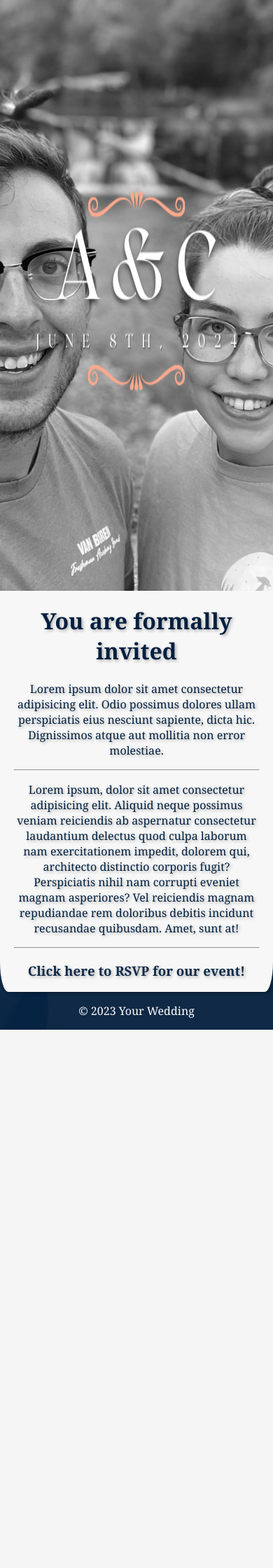
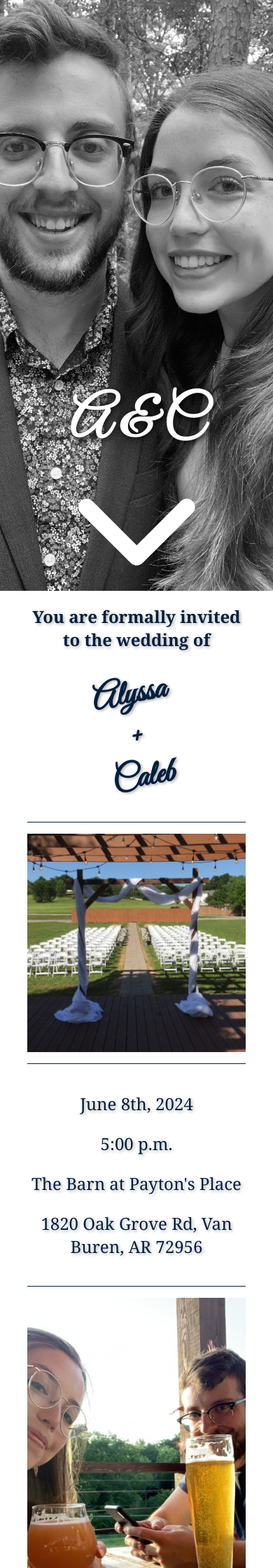
Before and after one commit to Ctaylor27/Wedding_invitation_deploy, a Django app: page / in a window 390 px wide; the page is wider, and only the part inside the window is pictured. Shown: the top 2240 px of that part at 70% size. Before the commit the page ends 1471 px from the top of that part, so only its background shows below. Run offline with Django 5.2, Linux system fonts and the light colour scheme.

Commit message:
Signficantly overhauled the mobile design

```diff
--- a/rsvp/static/rsvp/css/styles.css
+++ b/rsvp/static/rsvp/css/styles.css
@@ -17,10 +17,10 @@ body {
     font-family: 'Arial', sans-serif;
     letter-spacing: 0;
     background-color: #001F3F;
-    background-image: url('../images/Wedding\ Background.png');
+    /* background-image: url('../images/Wedding\ Background.png');
     background-size: cover;
     background-position: center;
-    background-repeat: no-repeat;
+    background-repeat: no-repeat; */
     margin: 0;
     padding: 0;
     color: white;
@@ -31,7 +31,7 @@ body {
     position: relative;
     font-family:Georgia, 'Times New Roman', Times, serif
 }
-body::before {
+/* body::before {
     content: "";
     position: absolute;
     top: 0;
@@ -39,27 +39,33 @@ body::before {
     bottom: 0;
     left: 0;
     background-color: rgba(0, 31, 63, 0.936);
-    z-index: -1;
-}
+    z-index: -1; */
+/* } */
 
 
 
 .frame {
 
 
-    border: 1px solid rgba(253, 169, 141, 0.8);
-    background-color: rgba(253, 169, 141, 0.814);
-    border-radius: 3%;
-    width: 50vw;
+    /* outline: 1px solid rgba(253, 169, 141, 0.8); */
+    background-color: rgba(253, 169, 141, 0.8);
+    width: 100vw;
     min-width: 20rem;
-    justify-self: center;
     display: flex;
-    justify-content: center;
     flex-direction: column;
+    justify-content: space-between;
     align-items: center;
-    padding: 1rem;
     box-shadow: 2px 2px 4px rgba(0, 0, 0, 0.3);
+    position: relative;
+}
 
+.photo_quote {
+    position: absolute;
+    height: 100vh;
+    width: inherit;
+}
+.photot_quote * {
+    overflow: hidden;
 }
 
 form {
@@ -91,6 +97,18 @@ a {
 
 }
 
+#our_names {
+    transform: rotate(-10deg);
+    font-family: 'Great Vibes', cursive;
+}
+hr {
+    color: #001F3F;
+}
+#rsvp_link {
+    color:rgba(0, 31, 63, 0.936);
+
+}
+
 .photo_quote {
     position: relative;
     top: 0;
@@ -107,7 +125,7 @@ a {
     right: 0;
     bottom: 0;
     left: 0;
-    background-image: url('../images/lake.jpg');
+    background-image: url('../images/flowershirt.jpg');
     background-size: cover;
     background-position: center;
     background-repeat: no-repeat;
@@ -120,12 +138,7 @@ a {
     filter: grayscale(0%);
     z-index: 1;
 }
-.landing_photo {
-    width: 50%;
 
-    border : 2px solid rgba(0, 31, 63, 0.9);
-    border-radius: 10%;
-}
 
 h2 {
     margin-bottom: 1rem;
@@ -133,18 +146,21 @@ h2 {
 }
 
 .text-body {
-    width: 90%;
+    width: 80%;
+    margin: 1rem 0;
 
 }
 
 .text-body p {
     text-shadow: 2px 2px 4px rgba(0, 0, 0, .3);
+    font-size: 1.5rem;
 
 }
 
 #rsvp_link {
     transition: all .25s;
     text-shadow: 2px 2px 4px rgba(0, 0, 0, .3);
+    font-size: 2rem;
 
 }
 #rsvp_link:hover {
@@ -153,7 +169,7 @@ h2 {
 h1 {
     text-align: center;
     text-shadow: 2px 2px 4px rgba(0, 0, 0, .3);
-
+    font-size: 3rem;
 }
 
 form {
@@ -235,29 +251,75 @@ input[type="text"] {
     background-color: #add8e6;
 }
 
-@media only screen and (max-width: 767px) {
+@media only screen and (max-width: 900px) {
+    body {
+        width: 100vw;
+        -ms-overflow-style: none; /* for Internet Explorer, Edge */
+        scrollbar-width: none; /* for Firefox */
+        overflow-y: scroll;
+    }
     .frame {
         margin: 0;
         width: 100vw;
         padding: 0;
         position: relative;
         border: none;
-        /* background-color: #001F3F; */
         background-color: #f7f7f7;
+        background-image: url('../images/invbackground.png');
+        background-size: cover;
+        background-repeat: no-repeat;
+        background-position-x: 50%;
+        background-position-y: 55%;
         color: #001f3f;
+
+    }
+    a {
+        color: #001F3F;
     }
 
+   .landing-section {
+    border-top: 1px solid #001F3F;
+    padding: 1rem 0;
+   }
+   .landing-section img {
+    width: 100%;
+   }
 
     .photo_quote {
         height: 100vh;
+        position: relative;
     }
 
     .photo_quote::before {
-        background-position-x: 40%;
+        background-position-x: 60%;
+    }
+    .photo_quote .landing-logo {
+        position: absolute;
+        bottom: 0;
     }
 
+    .photo_quote * h2 {
+        color: white;
+        font-size: 5rem;
+        font-family: 'Great Vibes', cursive;
+        text-shadow: 2px 2px 10px rgba(0, 0, 0, .9);
+        margin: 0;
+    }
+    .text-body {
+        margin: 0;
+
+    }
+
+    #our_names {
+        transform: rotate(-10deg);
+        font-family: 'Great Vibes', cursive;
+    }
+    hr {
+        color: #001F3F;
+    }
     #rsvp_link {
         color:rgba(0, 31, 63, 0.936);
+
     }
 
   }
--- a/rsvp/templates/base.html
+++ b/rsvp/templates/base.html
@@ -8,6 +8,7 @@
         <link rel="preconnect" href="https://fonts.googleapis.com">
         <link rel="preconnect" href="https://fonts.gstatic.com" crossorigin>
         <link href="https://fonts.googleapis.com/css2?family=Parisienne&display=swap" rel="stylesheet">
+        <link href="https://fonts.googleapis.com/css2?family=Great+Vibes&display=swap" rel="stylesheet">
     </head>
     <body>
 
--- a/rsvp/templates/rsvp/landing.html
+++ b/rsvp/templates/rsvp/landing.html
@@ -7,21 +7,44 @@
 <div class="frame landing">
 
     <div class="photo_quote">
-            <img src="{% static 'rsvp/images/wlogo.png' %}" />
-
-            {% comment %} <img class="landing_photo" src="{% static 'rsvp/images/wedding_photo.png' %}" alt="Wedding Photo">     {% endcomment %}
+            <!-- <img class="wlogo" src="{% static 'rsvp/images/wlogo.png' %}" /> -->
+            <div class="landing-logo">
+                <h2>A & C</h2>
+                <svg xmlns="http://www.w3.org/2000/svg" viewBox="0 0 512 512"><path fill="#ffffff" d="M233.4 406.6c12.5 12.5 32.8 12.5 45.3 0l192-192c12.5-12.5 12.5-32.8 0-45.3s-32.8-12.5-45.3 0L256 338.7 86.6 169.4c-12.5-12.5-32.8-12.5-45.3 0s-12.5 32.8 0 45.3l192 192z"/></svg>
+            </div>
     </div>
     <div class="text-body">
-        <h1>You are formally invited</h1>
-        <p>Lorem ipsum dolor sit amet consectetur adipisicing elit. Odio possimus dolores ullam perspiciatis eius nesciunt sapiente, dicta hic. Dignissimos atque aut mollitia non error molestiae.</p>
+        <h2>You are formally invited to the wedding of </h2>
+        <h1 id="our_names">Alyssa<br>+<br>Caleb</h1>
 
+        <div class="landing-section">
+            <img src="{% static 'rsvp/images/ceremony.jpg' %}" alt="" srcset="">
+        </div>
 
-        <hr>
-        <p>Lorem ipsum, dolor sit amet consectetur adipisicing elit. Aliquid neque possimus veniam reiciendis ab aspernatur consectetur laudantium delectus quod culpa laborum nam exercitationem impedit, dolorem qui, architecto distinctio corporis fugit? Perspiciatis nihil nam corrupti eveniet magnam asperiores? Vel reiciendis magnam repudiandae rem doloribus debitis incidunt recusandae quibusdam. Amet, sunt at!</p>
-        <hr>
-        <a href="{% url 'rsvp:rsvp_form' %}">
-            <h3 id="rsvp_link">Click here to RSVP for our event!</h3>
-        </a>
+        <div class="landing-section">
+            <p>June 8th, 2024</p>
+            <p>5:00 p.m.</p>
+            <p>The Barn at Payton's Place</p>
+            <p>1820 Oak Grove Rd, Van Buren, AR 72956</p>
+        </div>
+        <div class="landing-section">
+            <img src="{% static 'rsvp/images/beer.jpg' %}" alt="" srcset="">
+        </div>
+        <div class="landing-section">
+            <p>We are very excited for you to join us for our wedding. This very special day has been a long time in the making. One text turned into our first date at Sakura and Great Escape. That date turned into more dates and it began to feel like something special. We met the others families, continued to grow close, and began imagining what our lives could look like together. Fast forward four years and we are anticipating our wedding day. We hope you will attend this ceremony and experience this milestone with us.</p>
+        </div>
+        <div class="landing-section">
+            <img src="{% static 'rsvp/images/beach.jpg' %}" alt="" srcset="">
+        </div>
+        <div class="landing-section">
+            <a href="{% url 'rsvp:rsvp_form' %}">
+                <h3 id="rsvp_link">Click here to RSVP for our event!</h3>
+            </a>
+        </div>
+
+        <div id="registry" class="landing-section">
+            <a href="#"><p>For information about our registry, please click here.</p></a>
+        </div>
     </div>
 </div>
 {% endblock content %}
--- a/rsvp/views.py
+++ b/rsvp/views.py
@@ -34,7 +34,6 @@ def landing(request):
 
 def RSVPView(request):
     return render(request, 'rsvp/rsvp_form.html')
-
 
 def submit_rsvp(request):
     if request.method == "POST":
```
Also changed, not shown: Todo List.md (+4 -1 lines), rsvp/static/rsvp/images/beach.jpg (added), rsvp/static/rsvp/images/beer.JPG (added), rsvp/static/rsvp/images/ceremony.jpg (added), rsvp/static/rsvp/images/chevron-down-solid.svg (added), rsvp/static/rsvp/images/flowershirt.JPG (added), rsvp/static/rsvp/images/invbackground.png (added), rsvp/static/rsvp/images/reception.jpg (added).
